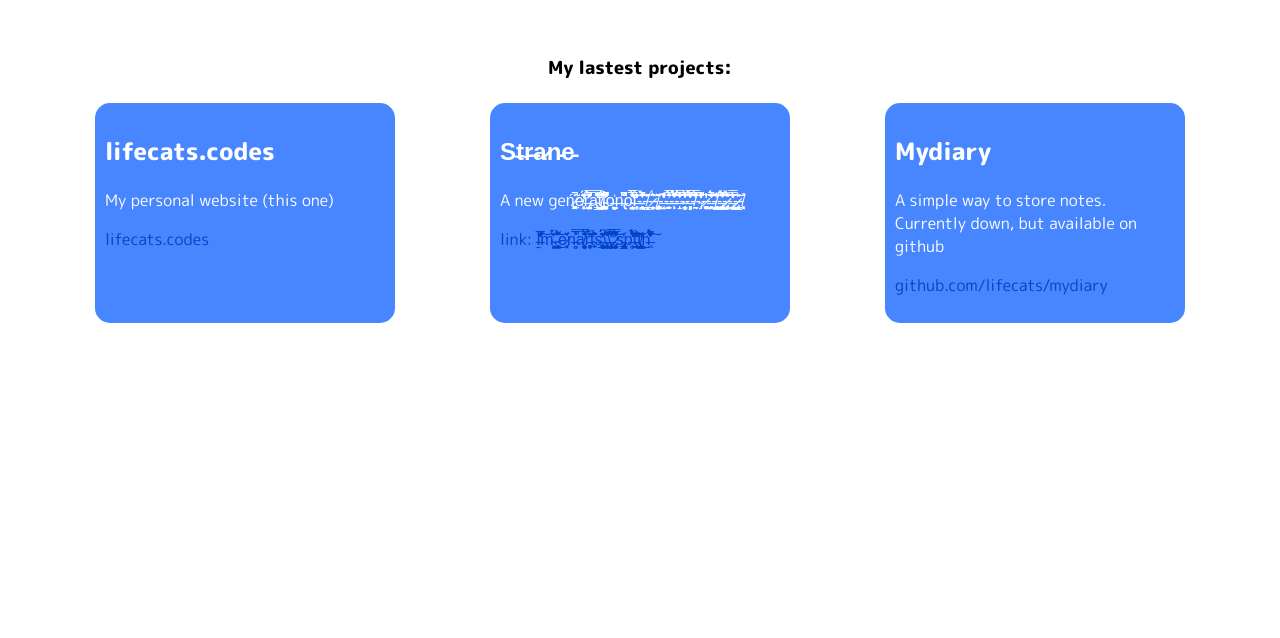
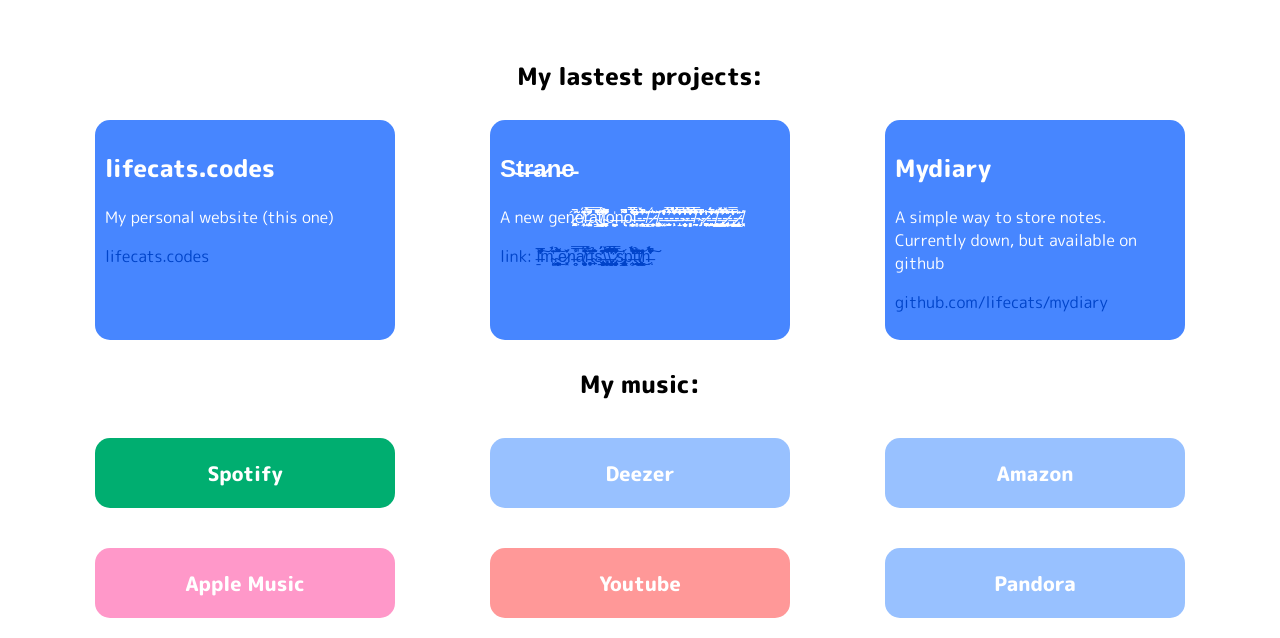
Before and after one commit to ivanio69/lifecats-web, a Next.js app: page / in a window 1280 px wide. Shown: the part 598-1236 px from the top of the page. Before the commit the page ends 931 px from the top, so only its background shows below. Built offline with nearby package versions, Linux system fonts and the light colour scheme.

Commit message:
Third container: Music

```diff
--- a/pages/index.js
+++ b/pages/index.js
@@ -72,6 +72,50 @@
             </li>
           </ul>
         </div>
+
+        <div className={styles.container3}>
+          <h1>My music:</h1>
+          <ul>
+            <li
+              onClick={() => (window.location.href = "https://open.spotify.com/artist/7M9VNbwTIQBVDIeamFHC0a?si=Dxjz4DoQTmyifFKWhkZ5mQ")}
+              style={{ background: "#00AE70" }}
+            >
+              Spotify
+            </li>
+            <li
+              onClick={() => (window.location.href = "https://www.deezer.com/en/artist/80732582")}
+              style={{ background: "#98C1FF" }}
+            >
+              Deezer
+            </li>
+            <li
+              onClick={() => (window.location.href = "https://www.amazon.com/s?k=LIFECATS&i=digital-music&search-type=ss&ref=ntt_srch_drd_B082J74KW7")}
+              style={{ background: "#98C1FF" }}
+            >
+              Amazon
+            </li>
+          </ul>
+          <ul>
+            <li
+              onClick={() => (window.location.href = "https://music.apple.com/us/artist/lifecats/1490901435")}
+              style={{ background: "#FF98C9" }}
+            >
+              Apple Music
+            </li>
+            <li
+              onClick={() => (window.location.href = "https://www.youtube.com/channel/UC8bH0TTHLDCFvVZXXP2_Scw")}
+              style={{ background: "#FF9898" }}
+            >
+              Youtube
+            </li>
+            <li
+              onClick={() => (window.location.href = "https://www.pandora.com/artist/lifecats/burnt-down/ALj7cl332fpJlr2")}
+              style={{ background: "#98C1FF" }}
+            >
+              Pandora
+            </li>
+          </ul>
+        </div>
       </main>
     </div>
   );
--- a/styles/Main.module.css
+++ b/styles/Main.module.css
@@ -77,7 +77,7 @@
 /* Container 2 */
 
 .container2 h1 {
-  font-size: 18px;
+  font-size: 24px;
   text-align: center;
   color: var(--text-color);
 }
@@ -93,7 +93,43 @@
 
 .container2 ul li {
   display: inline-block;
-
-  margin: 10px 0 ;
+  margin: 10px 0;
   padding: 0;
 }
+
+/* Container 3 */
+
+.container3 h1 {
+  font-size: 24px;
+  text-align: center;
+  color: var(--text-color);
+}
+
+.container3 ul {
+  display: flex;
+  list-style-type: none;
+  justify-content: space-evenly;
+  flex-wrap: wrap;
+  margin: 0;
+  padding: 0;
+}
+
+.container3 ul li {
+  display: inline-block;
+  margin: 20px 0;
+  padding: 20px;
+  width: 300px;
+  text-align: center;
+  color: #fff;
+  border-radius: 15px;
+  transition: 0.3s;
+  font-weight: 800;
+  font-size: 20px;
+  cursor: pointer;
+}
+
+.container3 ul li:hover {
+  transform: translateY(-10px);
+  background: transparent !important;
+  color: var(--text-color);
+}
```
